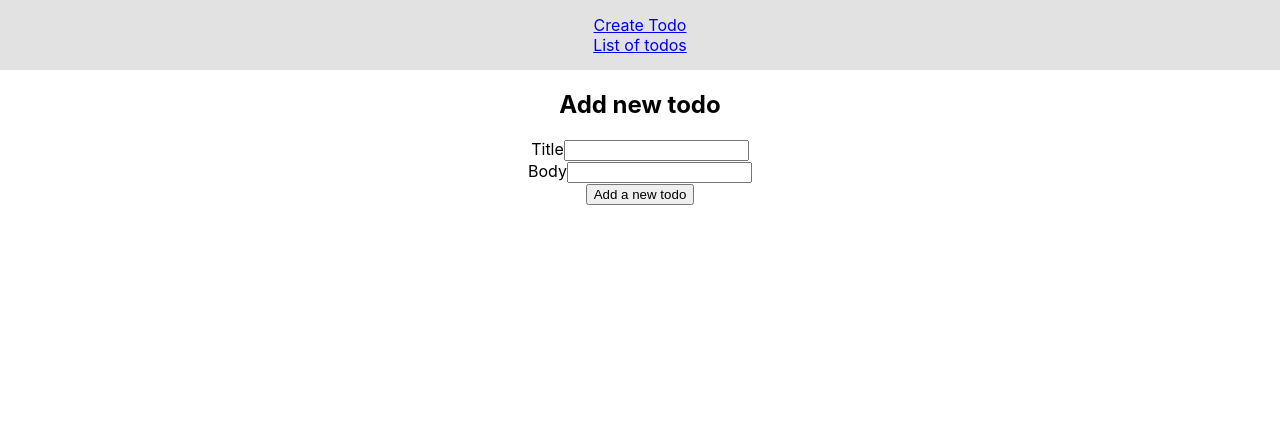
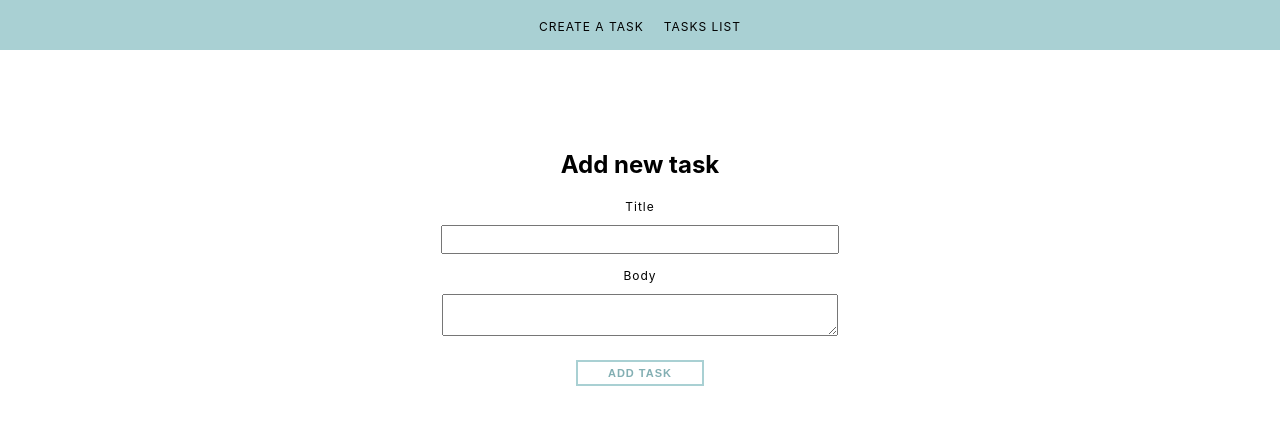
Before and after one commit to ironhackbcn/challenge-todo-app, a React (Create React App) app: page / in a window 1280 px wide. Shown: the top 424 px of the page. Built offline with nearby package versions, Linux system fonts and the light colour scheme.

Commit message:
add details page and add styles for laptop view

```diff
--- a/src/App.css
+++ b/src/App.css
@@ -25,10 +25,104 @@
 
 .navbar {
   padding: 15px;
-  background-color: rgb(226, 226, 226);
+  background-color: rgb(169, 208, 211);
   list-style-type: none;
+  display: flex;
+  justify-content: center;
+
+}
+.navbar a{
+  list-style-type: none;
+  text-decoration: none;
+  color:black;
+  margin: 10px;
+  font-size: 12px;
+  letter-spacing: 1px;
 }
 
+.navbar a:hover{
+font-weight: bold;
+}
+
+h1{
+  font-size: 24px;
+  margin-top: 100px;
+}
+
+input {
+  padding: 5px;
+width: 30%;
+margin:10px;
+}
+
+textarea {
+  padding: 5px;
+  width: 30%;
+  margin:10px;
+}
+
+label {
+  font-size: 12px;
+  letter-spacing: 1px;
+}
+
+.btn {
+  width: 10%;
+  padding:5px 0px;
+  margin-bottom: 10px;
+  font-size: 11px;
+  font-weight: bold;
+  letter-spacing: 1px;
+  border:none;
+  color:rgb(131, 175, 179);
+  background-color: transparent;
+  border: 2px solid rgb(169, 208, 211);
+}
+
+.btn:hover {
+  cursor: pointer;
+}
+
+.todoCard {
+  background-color: rgb(226, 243, 245);
+  width: 25%;
+  padding: 10px;
+  margin: 15px;
+}
+
+.container {
+  width: 100%;
+}
+
+.cardsContainer {
+  display: flex;
+  justify-content: center;
+  flex-wrap: wrap;
+  width: 100%;
+}
+
+h4{
+  color:black;
+  text-transform: uppercase;
+  font-size: 13px;
+  font-weight: 600;
+  letter-spacing: 1px;
+}
+
+.todoLink a{
+  text-decoration: none;
+}
+
+h5{
+  font-weight: 400;
+  font-size: 12px;
+  padding:0px 10px;
+  letter-spacing: 1px;
+}
+
+.todoDetail{
+  margin-top:100px;
+}
 
 @keyframes App-logo-spin {
   from {
--- a/src/components/Navbar.js
+++ b/src/components/Navbar.js
@@ -1,11 +1,18 @@
-import React from 'react'
-import { Link } from 'react-router-dom'
+import React from "react";
+import { Link } from "react-router-dom";
 
 export default function Navbar() {
   return (
-    <div className = "navbar">
-      <li><Link to="/">Create Todo</Link></li>
-      <li> <Link to="/todos">List of todos</Link></li>
+    <div>
+      <nav className="navbar">
+        <li>
+          <Link to="/">CREATE A TASK</Link>
+        </li>
+        <li>
+          {" "}
+          <Link to="/todos">TASKS LIST</Link>
+        </li>
+      </nav>
     </div>
-  )
+  );
 }
--- a/src/components/TodoCard.js
+++ b/src/components/TodoCard.js
@@ -1,16 +1,16 @@
-import React from 'react'
-import { Link } from 'react-router-dom'
+import React from "react";
+import { Link } from "react-router-dom";
 
-const TodoCard = ({ id, title, body}) => {
+const TodoCard = ({ _id, title, body }) => {
+  return (
+    <div className="todoCard">
+      <div className="todoLink">
+        <Link to={`/todos/${_id}`}>
+          <h4>{title}</h4>
+        </Link>
+      </div>
+    </div>
+  );
+};
 
-  return (
-    <article>
-        <Link to={`/todos/${id}`}>
-        <h4>{title}</h4>
-      </Link>
-      <h5>{body}</h5>
-    </article>
-  )
-}
-
-export default TodoCard
+export default TodoCard;
--- a/src/pages/AddNewTodo.js
+++ b/src/pages/AddNewTodo.js
@@ -1,54 +1,63 @@
-import React, { Component } from 'react'
-import axios from 'axios'
-import Navbar from '../components/Navbar';
+import React, { Component } from "react";
+import axios from "axios";
+import Navbar from "../components/Navbar";
 
 class AddNewTodo extends Component {
   state = {
     title: "",
-      body: ""
-    }
+    body: "",
+  };
 
-    handleChange = e => {
+  handleChange = (e) => {
     let { name, value } = e.target;
     this.setState({ [name]: value });
-    }
+  };
 
-    handleSubmit = e => {
+  handleSubmit = (e) => {
     e.preventDefault();
 
-      axios.post('http://localhost:4000/api/v1/todos', this.state)
-      .then( () => {
-        console.log('New todo created');
-        this.props.history.push('/todos');
+    axios
+      .post("http://localhost:4000/api/v1/todos", this.state)
+      .then(() => {
+        this.props.history.push("/todos");
       })
-      .catch( (err) => console.log(err));
-    }
+      .catch((err) => console.log(err));
+  };
 
   render() {
     const { title, body } = this.state;
     return (
       <div>
         <Navbar />
-
-            <h2>Add new todo</h2>
-
+        <h1>Add new task</h1>
         <form onSubmit={this.handleSubmit}>
           <div>
             <label>Title</label>
-                <input type="text" name="title" value={title} onChange={this.handleChange} />
+            <br />
+            <input
+              type="text"
+              name="title"
+              value={title}
+              onChange={this.handleChange}
+            />
           </div>
-
           <div>
             <label>Body</label>
-                <input type="text" name="body" value={body} onChange={this.handleChange} />
+            <br />
+            <textarea
+              type="text"
+              name="body"
+              value={body}
+              onChange={this.handleChange}
+            />
           </div>
           <div>
-                <input type="submit" value="Add a new todo" />
+            <input type="submit" value="ADD TASK" className="btn" />
           </div>
         </form>
       </div>
-        )
+    );
   }
 }
 
-    export default AddNewTodo
+export default AddNewTodo;
--- a/src/pages/TodoDetails.js
+++ b/src/pages/TodoDetails.js
@@ -14,29 +14,19 @@ class TodoDetails extends Component {
 
   getSingleTodo = () => {
     const { id } = this.props.match.params;
-    //const { id } = this.state.listOfTodos._id;
-    console.log(id, "id");
     axios
       .get(`http://localhost:4000/api/v1/todos/${id}`)
       .then((response) => {
-        const singleTodo = response.data[0];
-        console.log(singleTodo, "single todo");
+        const singleTodo = response.data;
         this.setState(singleTodo);
       })
       .catch((err) => console.log(err));
   };
 
   deleteOneTodo = () => {
-    //const { id } = this.state.listOfTodos._id;
     const { id } = this.props.match.params;
-
     axios
       .delete(`http://localhost:4000/api/v1/todos/${id}`)
-      .then((response) => {
-        const singleTodo = response.data[0];
-        console.log(singleTodo, "todo deleted");
-        this.setState(singleTodo);
-      })
       .catch((err) => console.log(err));
   };
 
@@ -45,15 +35,21 @@ class TodoDetails extends Component {
     return (
       <div>
         <Navbar />
-        <h2>{title}</h2>
-        <article>
-          <p>{body}</p>
-        </article>
-        <div className="btn">
-          <button onClick={this.deleteOneTodo}>Delete todo</button>
-        </div>
-        <div className="btn">
-          <button onClick={this.props.history.goBack}>Go back</button>
+        <div className="todoDetail">
+          <h1>{title}</h1>
+          <article>
+            <h5>{body}</h5>
+          </article>
+          <div>
+            <button className="btn" onClick={this.deleteOneTodo}>
+              DELETE TASK
+            </button>
+          </div>
+          <div>
+            <button className="btn" onClick={this.props.history.goBack}>
+              BACK TO LIST
+            </button>
+          </div>
         </div>
       </div>
     );
--- a/src/pages/TodosList.js
+++ b/src/pages/TodosList.js
@@ -1,55 +1,40 @@
-import React, { Component } from 'react'
-import axios from 'axios'
-import Navbar from '../components/Navbar'
-import TodoCard from '../components/TodoCard'
+import React, { Component } from "react";
+import axios from "axios";
+import Navbar from "../components/Navbar";
+import TodoCard from "../components/TodoCard";
 
 class TodosList extends Component {
   state = {
     listOfTodos: [],
-  }
+  };
 
   componentDidMount() {
     this.fetchAllTodos();
   }
 
   fetchAllTodos = () => {
-    axios.get('http://localhost:4000/api/v1/todos')
-    .then( (response) =>{
-      const todos = response.data;
-      console.log(todos, 'all todos')
-      this.setState({ listOfTodos: todos})
-    })
-    .catch( (err) => console.log(err));
-  }
-
-/* deleteOneTodo = () => {
-    axios.delete('https://api.punkapi.com/v2/todos/:id')
-    .then( (response) =>{
-      const todos = response.data;
-      console.log(todos, 'all todos')
-      this.setState({ listOfTodos: todos})
-    })
-    .catch( (err) => console.log(err));
-}  */
+    axios
+      .get("http://localhost:4000/api/v1/todos")
+      .then((response) => {
+        const todos = response.data;
+        this.setState({ listOfTodos: todos });
+      })
+      .catch((err) => console.log(err));
+  };
 
   render() {
     return (
-      <div>
+      <div className="container">
         <Navbar />
-        <h1>All Todos</h1>
-
-        <button onClick={this.fetchAllTodos} id="show-all">
-          Show all todos
-        </button>
-
-        {this.state.listOfTodos.map(todo => {
-          return (
-            <TodoCard key={todo.id} {...todo} />
-          )
-        })}
+        <h1>Tasks List</h1>
+        <div className="cardsContainer">
+          {this.state.listOfTodos.map((todo) => {
+            return <TodoCard key={todo._id} {...todo} />;
+          })}
+        </div>
       </div>
-    )
+    );
   }
 }
 
-export default TodosList
+export default TodosList;
```
Also changed, not shown: src/App.js (+6 -6 lines). Lines whose indentation alone changed are shown as unchanged.
